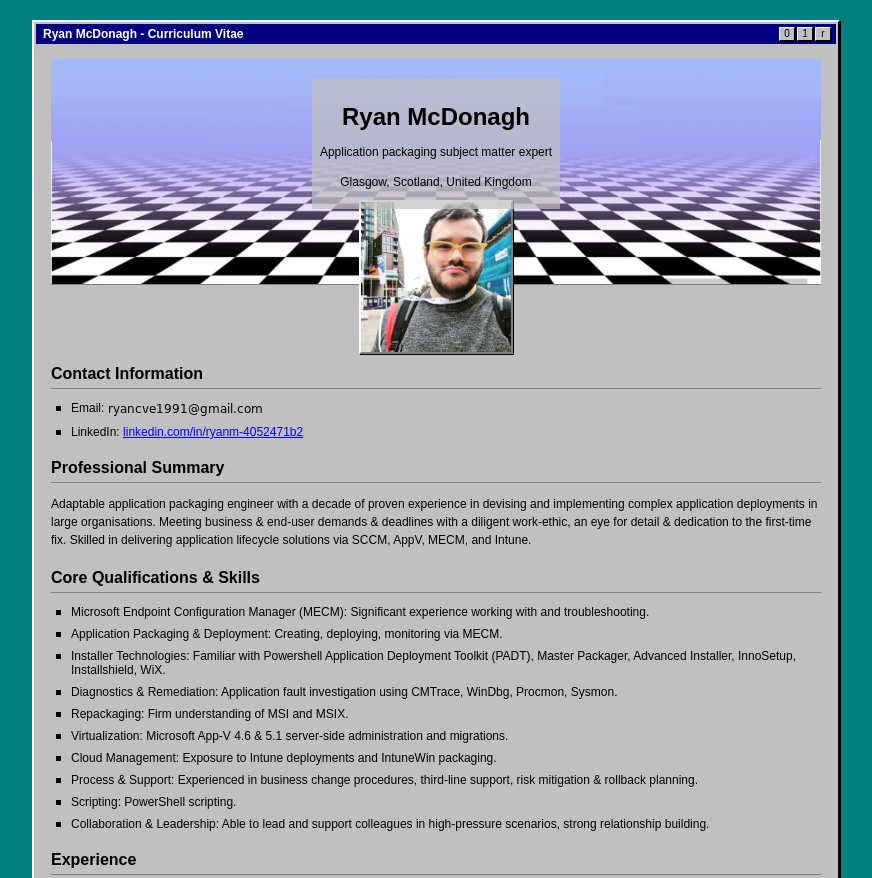
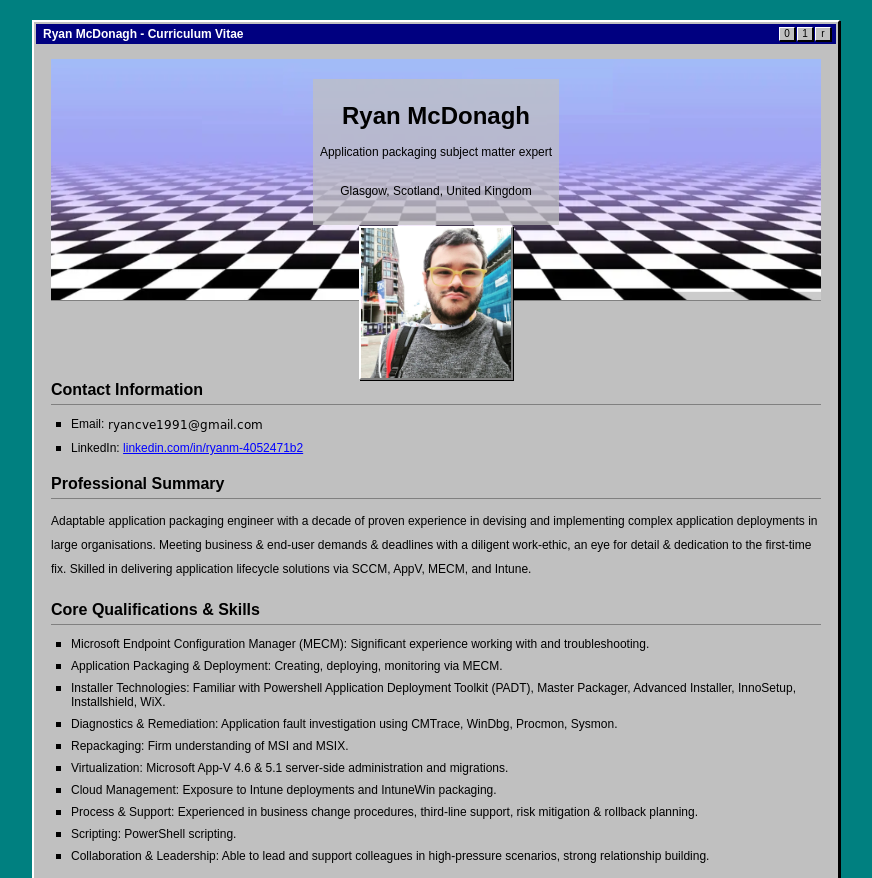
Before and after one commit to RyanCVE/RyanCVE.github.io, a plain HTML site: page index.html in a window 1280 px wide. Shown: the top 878 px of the page, without its empty margins (204-1076 px from the left). Drawn offline with Linux system fonts and the light colour scheme.

Commit message:
update style.css
changes to styling

```diff
--- a/style.css
+++ b/style.css
@@ -78,15 +78,15 @@ body {
     position: relative; /* Ensure text is above the absolute positioned image */
     z-index: 1; /* Stack text above image */
     /* Styles for the text part if needed, e.g., background for readability */
-    background-color: rgba(192, 192, 192, 0.7); /* Semi-transparent gray */
-    display: inline-block;
-    padding: 8px;
+     background-color: rgba(192, 192, 192, 0.7); /* Semi-transparent gray */
+     display: inline-block;
+     padding: 7px;
 }
 
 #profile-pic {
     position: absolute;
     left: 50%;
-    bottom: -70px; /* Position overlapping the bottom edge of the header */
+    bottom: -80px; /* Position overlapping the bottom edge of the header */
     transform: translateX(-50%);
     max-width: 150px; /* Adjust as needed */
     height: auto;
@@ -126,8 +126,9 @@ h4 {
 }
 
 p {
-    line-height: 1.5;
-    margin-bottom: 10px;
+    line-height: 2;
+    margin-bottom: 15px;
+	margin-top: 10px;
 }
 
 ul {
```
